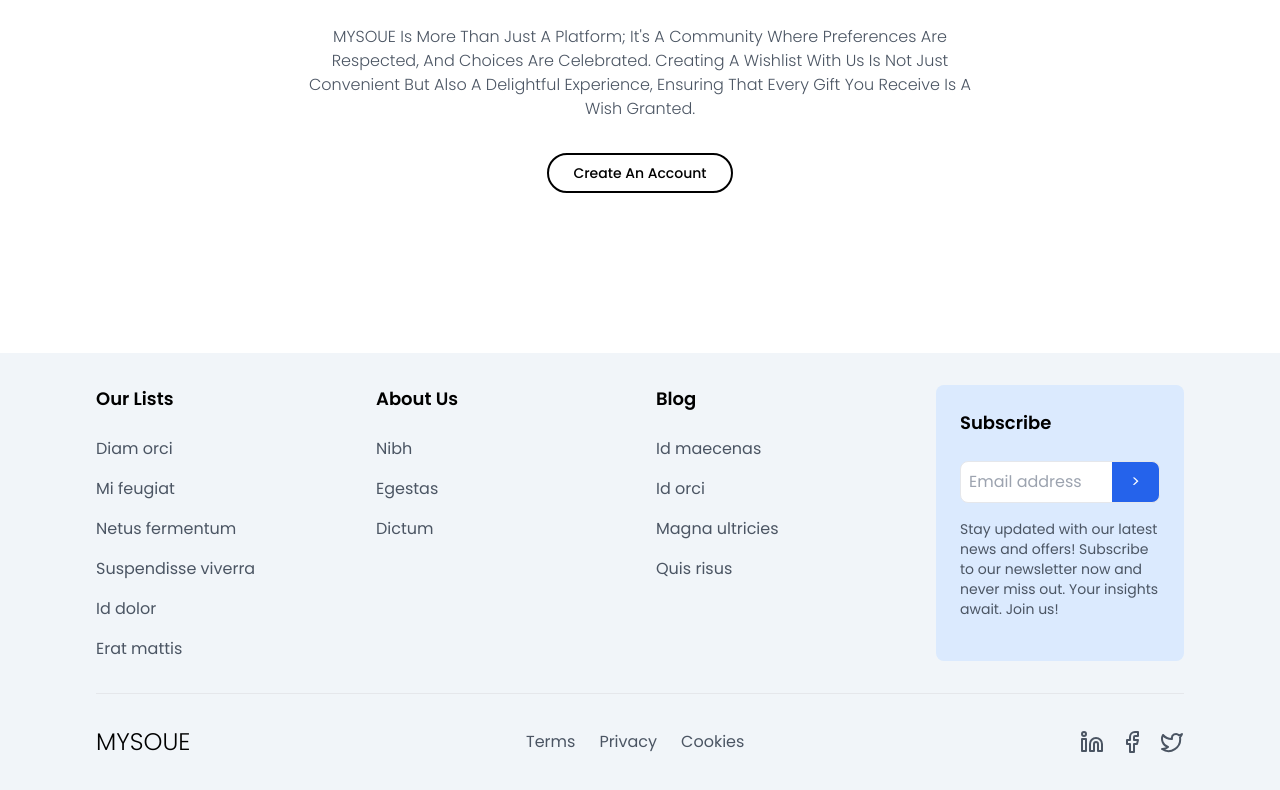
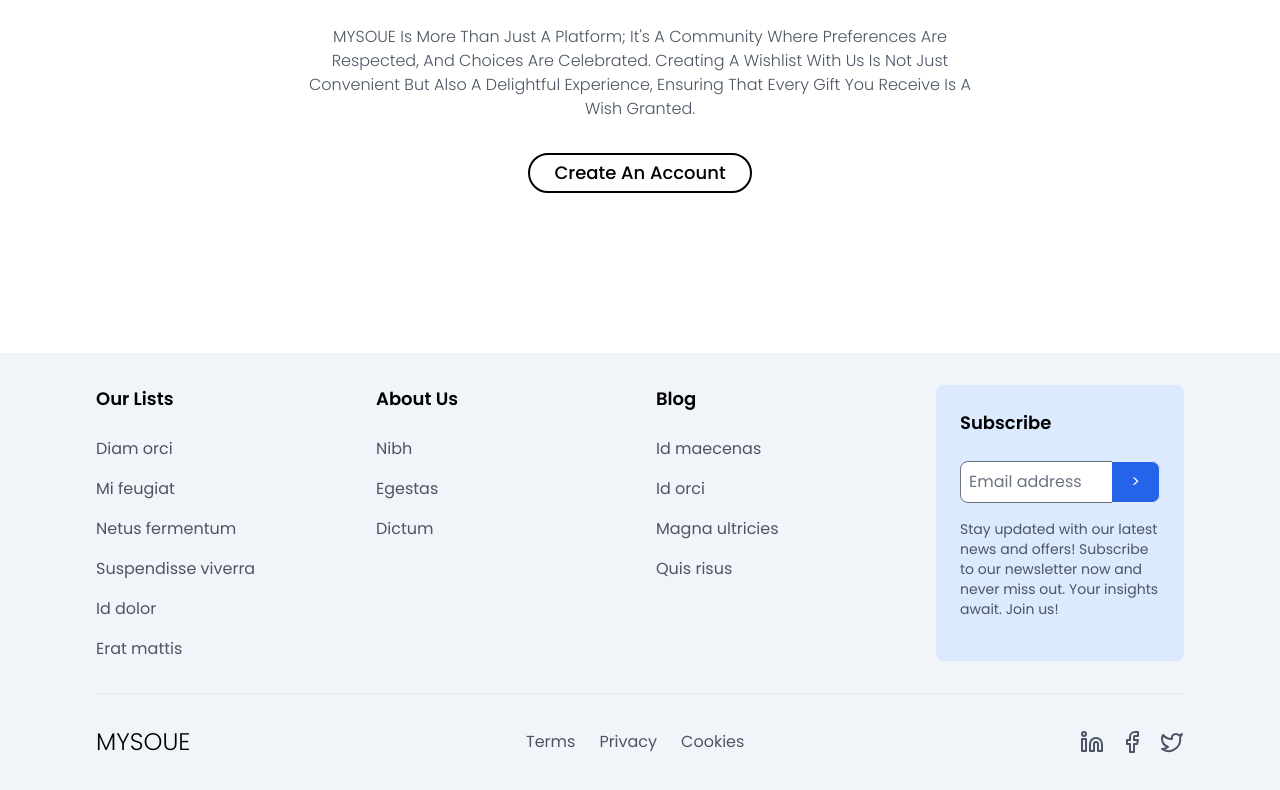
Before and after one commit to tomasvivaldi/mysoue, a Next.js app: page /create-a-list in a window 1280 px wide. Shown: the part 1770-2560 px from the top of the page. Built offline with nearby package versions, Linux system fonts and the light colour scheme.

Commit message:
Requested changes

```diff
--- a/app/(root)/our-little-story/page.tsx
+++ b/app/(root)/our-little-story/page.tsx
@@ -20,7 +20,7 @@ const UeberMich = () => {
       </Head>
       <TopBanner title="Our Little Story" />
       <div className="  flex flex-col p-4 x-paddings ">
-        <div className="flex flex-col gap-4 justify-center items-center w-full ">
+        <div className="flex flex-col gap-4 justify-center items-center w-full mb-20 ">
           <motion.h2
             variants={fadeIn}
             className="heading2 mb-4"
@@ -31,7 +31,7 @@ const UeberMich = () => {
             A Little more About us
           </motion.h2>
 
-          <div className="flex flex-col gap-32 my-24 w-full x-paddings">
+          <div className="flex flex-col gap-12 my-10 w-full x-paddings ">
             <motion.div
               variants={fadeIn}
               className="mb-6 max-w-3xl self-center flex flex-row justify-center gap-8"
--- a/app/globals.css
+++ b/app/globals.css
@@ -54,7 +54,7 @@
   }
 
   .body-regular {
-    @apply sm:text-[12px] text-[16px] font-normal leading-[26px];
+    @apply sm:text-[16px] text-[12px] font-normal leading-[26px];
   }
 
   .body-semibold {
--- a/components/GhostButtonBlack.tsx
+++ b/components/GhostButtonBlack.tsx
@@ -14,7 +14,7 @@ const GhostButtonBlack: React.FC<GhostButtonBlackProps> = ({
 }) => {
   return (
     <button
-      className="inline-flex items-center justify-center text-sm ring-offset-background
+      className="inline-flex items-center justify-center text-lg ring-offset-background
       transition-colors disabled:pointer-events-none disabled:opacity-50
        hover:bg-gray-100 active:bg-gray-200 h-10 bg-transparent text-black border-black border-2 b rounded-full px-6 py-2 font-medium"
       onClick={onClick}
--- a/components/HeroSection.tsx
+++ b/components/HeroSection.tsx
@@ -8,6 +8,9 @@ const HeroSection = () => {
     <div key="1" className=" p-8 x-paddings2">
       <div className="flex flex-col lg:flex-row lg:space-x-8  ">
         <div className="w-full">
+          <h1 className="font-semibold heading2 text-center mb-2 -mt-6">
+            We are all about gift
+          </h1>
           <img
             alt="Gift with ribbon"
             className="mb-4 rounded-lg object-cover w-full h-64"
@@ -19,7 +22,7 @@ const HeroSection = () => {
             }}
             width="520"
           />
-          <div className="flex md:flex-row flex-col gap-8">
+          <div className="flex md:flex-row flex-col gap-8 mt-8">
             <div className=" w-full md:w-[40%] flex flex-col  justify-center">
               <p className="text-gray-700 text-lg mb-4">
                 At mysoue, we reimagine the gift-giving experience, turning
--- a/components/HowItWorks.tsx
+++ b/components/HowItWorks.tsx
@@ -33,7 +33,7 @@ const HowItWorks = () => {
 
   return (
     <div className="flex flex-col h-fit w-full lg:paddings2 paddings">
-      <h1 className="heading1 self-center py-6 sm:py-16">How Does It Work?</h1>
+      <h1 className="heading1 self-center py-6 sm:py-16">How does it work?</h1>
       <div className="flex flex-row h-fit w-full justify-center">
         <div className="relative items-center justify-center md:px-10 py-4 w-1/2 hidden md:flex">
           {[1, 2, 3].map((num) => (
@@ -66,7 +66,7 @@ const HowItWorks = () => {
           ))}
         </div>
         <div className="flex flex-col space-y-6 w-full md:w-1/2  sm:x-paddings md:px-0">
-          <h2 className="heading2">Start Your Wishlist Journey</h2>
+          <h2 className="heading2">Start your wishlist journey with us</h2>
           <p className="text-xs md:text-sm lg:text-lg">
             {highlightedImage > 0 && texts[highlightedImage - 1]}
           </p>
--- a/components/Navbar.tsx
+++ b/components/Navbar.tsx
@@ -57,7 +57,9 @@ export default function Component() {
             />
           </svg>
         </button>
-        <h1 className="text-2xl font-light hidden sm:block">MYSOUE</h1>
+        <a href="/">
+          <h1 className="text-2xl font-light hidden sm:block">MYSOUE</h1>
+        </a>
 
         {isMenuOpen && (
           <div className="fixed inset-0 z-50 flex items-left justify-start">
--- a/components/Navbar2.tsx
+++ b/components/Navbar2.tsx
@@ -58,8 +58,9 @@ export default function Component() {
               />
             </svg>
           </button>
-          <h1 className="text-2xl font-light hidden sm:block">MYSOUE</h1>
-
+          <a href="/">
+            <h1 className="text-2xl font-light hidden sm:block">MYSOUE</h1>
+          </a>
           {isMenuOpen && (
             <div className="fixed inset-0 z-50 flex items-left justify-start">
               {/* Backdrop */}
--- a/tailwind.config.ts
+++ b/tailwind.config.ts
@@ -30,7 +30,7 @@ module.exports = {
         inter: ["Inter", "sans-serif"],
       },
       colors: {
-        primary: "#2190FF",
+        primary: "#a67b6a",
         black: {
           DEFAULT: "#000",
           100: "#0D1117",
@@ -95,5 +95,6 @@ module.exports = {
       },
     },
   },
-  plugins: [require("tailwindcss-animate")],
+
+  plugins: [require("@tailwindcss/forms"), require("tailwindcss-animate")],
 };
```
